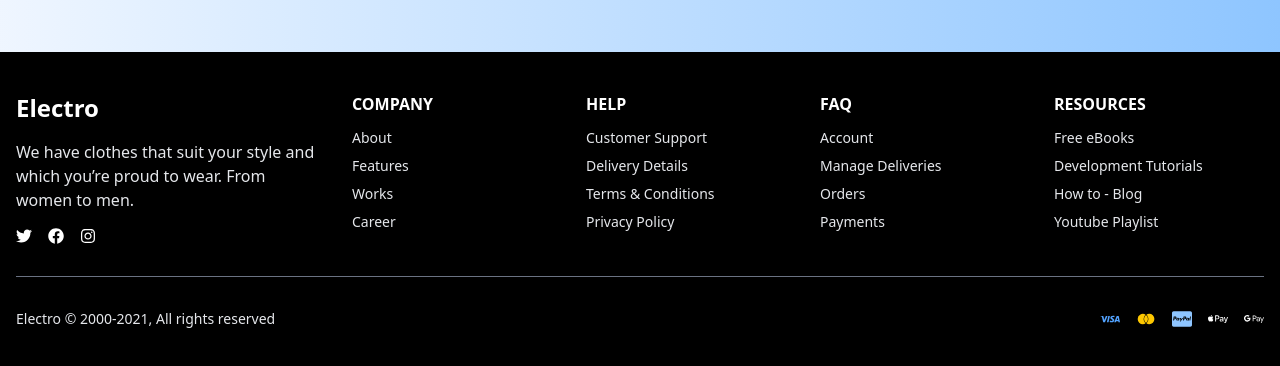
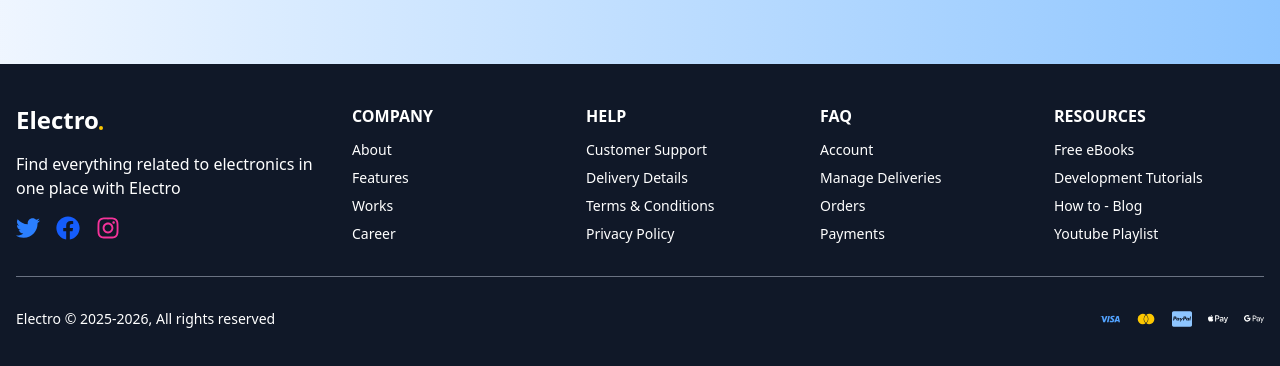
Before and after one commit to ibrahimeltbakh/Electro, a React (Vite) app: page /login in a window 1280 px wide. Shown: the part 1017-1383 px from the top of the page. Built offline with nearby package versions, Linux system fonts and the light colour scheme; no server answers.

Commit message:
handel footer

```diff
--- a/src/components/Ai/ProductsCompare.js
+++ b/src/components/Ai/ProductsCompare.js
@@ -1,6 +1,8 @@
 import OpenAI from "openai";
 
 const ProductsComare = async ({ voiceText, products }) => {
+  console.log(JSON.stringify(products));
+
   const openaiApiKey = import.meta.env.VITE_OPENAI_KEY;
   const openai = new OpenAI({
     apiKey: openaiApiKey,
--- a/src/components/Footer/Footer.jsx
+++ b/src/components/Footer/Footer.jsx
@@ -9,68 +9,69 @@ import {
 } from "react-icons/fa";
 import { RiVisaLine } from "react-icons/ri";
 import { Link } from "react-router-dom";
-// import bgImageLight from "../../../assets/Images/bg4-light.jpg";
-// import bgImageDark from "../../../assets/Images/Hero/bg-1.jpg";
-// import { useTheme } from "../../../context/ThemeProvider";
+
 
 const Footer = () => {
-//   const { isDark } = useTheme();
+
 
   return (
     <footer
-      className="w-full"
-      style={{
-        // backgroundImage: `url(${isDark ? bgImageDark : bgImageLight})`,
-        backgroundColor: "black",
-        backgroundRepeat: "no-repeat",
-        backgroundSize: "cover",
-      }}
+      className="w-full bg-gray-50 text-black dark:bg-gray-900 dark:text-white"
+
     >
       <div className="max-w-screen-xl mx-auto px-4 py-10">
         <div className="flex flex-col md:flex-row gap-8">
           <div className="md:w-1/4">
-            <h2 className="text-2xl font-bold text-white mb-4">Electro</h2>
-            <p className="text-gray-200 mb-4">
-              We have clothes that suit your style and which you’re proud to wear. From women to men.
+            <h2 className="relative inline-block text-2xl font-bold text-black dark:text-white mb-4 after:content-[''] after:absolute after:top-3/4 after:translate-y-[-50%] after:left-full after:m1/4 after:w-1 after:h-1 after:bg-yellow-400 after:rounded-full">
+              Electro
+            </h2>
+            <p className=" text-black  dark:text-white mb-4">
+              Find everything related to electronics in one place with Electro
             </p>
-            <div className="flex gap-4 text-white">
-              <Link to="/"><FaTwitter /></Link>
-              <Link to="/"><FaFacebook /></Link>
-              <Link to="/"><FaInstagram /></Link>
+            <div className="flex gap-4 text-black  dark:text-white">
+              <Link to="/" className="text-blue-500 hover:text-blue-700 transition-colors duration-300 text-2xl">
+                <FaTwitter />
+              </Link>
+              <Link to="/" className="text-blue-600 hover:text-blue-800 transition-colors duration-300 text-2xl">
+                <FaFacebook />
+              </Link>
+              <Link to="/" className="text-pink-500 hover:text-pink-700 transition-colors duration-300 text-2xl">
+                <FaInstagram />
+              </Link>
             </div>
           </div>
 
           <div className="md:w-3/4 grid grid-cols-2 sm:grid-cols-4 gap-6">
             <div>
-              <h5 className="text-white font-semibold mb-3">COMPANY</h5>
-              <ul className="space-y-2 text-gray-200 text-sm">
-                <li><Link to="/about">About</Link></li>
+              <h5 className=" text-black  dark:text-white font-semibold mb-3">COMPANY</h5>
+              <ul className="space-y-2  text-black  dark:text-white text-sm">
+                <li><Link to="/">About</Link></li>
                 <li><Link to="/">Features</Link></li>
                 <li><Link to="/">Works</Link></li>
                 <li><Link to="/">Career</Link></li>
               </ul>
             </div>
             <div>
-              <h5 className="text-white font-semibold mb-3">HELP</h5>
-              <ul className="space-y-2 text-gray-200 text-sm">
-                <li><Link to="/">Customer Support</Link></li>
+              <h5 className=" text-black  dark:text-white font-semibold mb-3">HELP</h5>
+              <ul className="space-y-2  text-black  dark:text-white text-sm">
+                <li><Link to="/contact">Customer Support</Link></li>
                 <li><Link to="/">Delivery Details</Link></li>
                 <li><Link to="/">Terms & Conditions</Link></li>
                 <li><Link to="/">Privacy Policy</Link></li>
               </ul>
             </div>
             <div>
-              <h5 className="text-white font-semibold mb-3">FAQ</h5>
-              <ul className="space-y-2 text-gray-200 text-sm">
-                <li><Link to="/">Account</Link></li>
-                <li><Link to="/">Manage Deliveries</Link></li>
-                <li><Link to="/">Orders</Link></li>
-                <li><Link to="/">Payments</Link></li>
+              <h5 className=" text-black  dark:text-white font-semibold mb-3">FAQ</h5>
+              <ul className="space-y-2  text-black  dark:text-white text-sm">
+                <li><Link to="/profile/account">Account</Link></li>
+                <li><Link to="/home">Manage Deliveries</Link></li>
+                <li><Link to="/profile/orders">Orders</Link></li>
+                <li><Link to="/cart">Payments</Link></li>
               </ul>
             </div>
             <div>
-              <h5 className="text-white font-semibold mb-3">RESOURCES</h5>
-              <ul className="space-y-2 text-gray-200 text-sm">
+              <h5 className=" text-black  dark:text-white font-semibold mb-3">RESOURCES</h5>
+              <ul className="space-y-2  text-black  dark:text-white text-sm">
                 <li><Link to="/">Free eBooks</Link></li>
                 <li><Link to="/">Development Tutorials</Link></li>
                 <li><Link to="/">How to - Blog</Link></li>
@@ -82,9 +83,9 @@ const Footer = () => {
 
         <hr className="my-8 border-gray-500" />
 
-        <div className="flex flex-col md:flex-row justify-between items-center text-gray-200 text-sm">
-          <p className="mb-4 md:mb-0">Electro &copy; 2000-2021, All rights reserved</p>
-          <div className="flex gap-4 text-xl text-white">
+        <div className="flex flex-col md:flex-row justify-between items-center  text-black  dark:text-white text-sm">
+          <p className="mb-4 md:mb-0">Electro &copy; 2025-2026, All rights reserved</p>
+          <div className="flex gap-4 text-xl  text-black  dark:text-white">
             <RiVisaLine className="text-blue-400" />
             <BiLogoMastercard className="text-yellow-400" />
             <FaCcPaypal className="text-blue-300" />
--- a/src/components/Homepage/Sliders/CategoriesSlider.jsx
+++ b/src/components/Homepage/Sliders/CategoriesSlider.jsx
@@ -104,12 +104,12 @@ const CategoriesSlider = () => {
                     transition={{ duration: 0.3 }}
                     className="flex flex-col items-center cursor-pointer"
                   >
-                    <div className="w-32 h-32 rounded-full bg-gray-100 dark:bg-gray-800 flex items-center justify-center mb-4 overflow-hidden shadow-md relative group">
+                    <div className="w-40 h-40 rounded-full bg-gray-100 dark:bg-gray-800 flex items-center justify-center mb-4 overflow-hidden shadow-md relative group">
                       <div className="absolute inset-0 bg-gradient-to-b from-blue-500/20 to-purple-500/20 opacity-0 group-hover:opacity-100 transition-opacity duration-300"></div>
                       <img
                         src={category.image.secure_url}
                         alt={category.name}
-                        className="w-3/4 h-3/4 object-contain group-hover:scale-110 transition-transform duration-300"
+                        className="w-full h-full object-contain group-hover:scale-120 transition-transform duration-300"
                       />
                     </div>
                     <h3 className="text-center font-medium text-gray-800 dark:text-gray-200 group-hover:text-blue-600 dark:group-hover:text-blue-400 transition-colors duration-300">{category.name}</h3>
--- a/src/components/navbar/NavBar.jsx
+++ b/src/components/navbar/NavBar.jsx
@@ -54,7 +54,7 @@ export default function NavBar() {
         {/* Logo */}
         <NavLink
           to="/"
-          className="text-2xl font-bold text-blue-600 dark:text-white">
+          className="relative inline-block text-2xl font-bold text-black dark:text-white mb-4 after:content-[''] after:absolute after:top-3/4 after:translate-y-[-50%] after:left-full after:m1/4 after:w-1 after:h-1 after:bg-yellow-400 after:rounded-full">
           Electro
         </NavLink>
 
```
